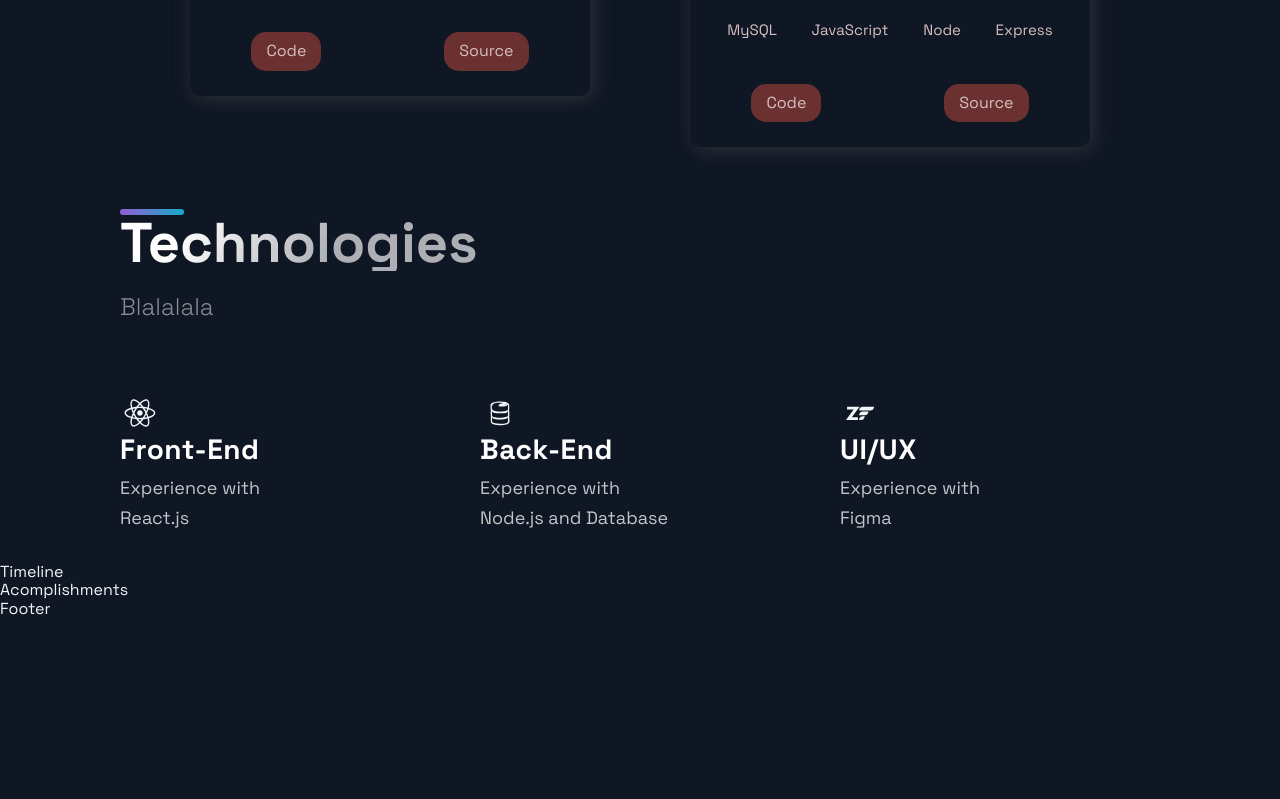
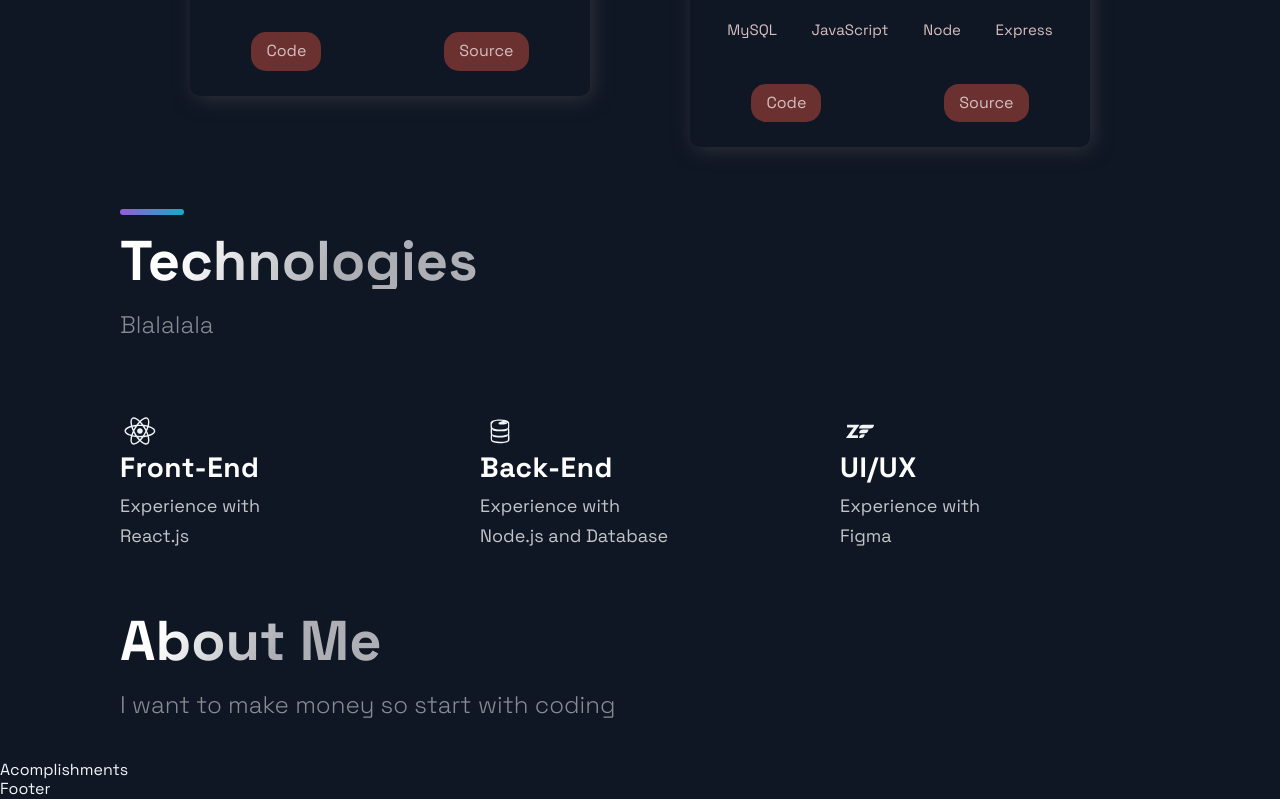
Before and after one commit to willyhuang18/Portfolio, a Next.js app: page / in a window 1280 px wide. Shown: the part 1923-2722 px from the top of the page. Before the commit the page ends 2542 px from the top, so only its background shows below. Built offline with nearby package versions, Linux system fonts and the light colour scheme.

Commit message:
adding About me section

```diff
--- a/src/components/Technologies/Technologies.js
+++ b/src/components/Technologies/Technologies.js
@@ -6,6 +6,7 @@ import { List, ListContainer, ListItem, ListParagraph, ListTitle } from './Techn
 const Technologies = () =>  (
   <Section id="tech">
     <SectionDivider />
+    <br />
     <SectionTitle>Technologies </SectionTitle>
     <SectionText>
     Blalalala
--- a/src/components/TimeLine/TimeLine.js
+++ b/src/components/TimeLine/TimeLine.js
@@ -7,22 +7,22 @@ import { TimeLineData } from '../../constants/constants';
 const TOTAL_CAROUSEL_COUNT = TimeLineData.length;
 
 const Timeline = () => {
-  // const [activeItem, setActiveItem] = useState(0);
-  // const carouselRef = useRef();
+  const [activeItem, setActiveItem] = useState(0);
+  const carouselRef = useRef();
 
   // const scroll = (node, left) => {
   //   return node.scrollTo({ left, behavior: 'smooth' });
   // }
 
-  // const handleClick = (e, i) => {
-  //   e.preventDefault();
+  const handleClick = (e, i) => {
+    e.preventDefault();
 
-  //   if (carouselRef.current) {
-  //     const scrollLeft = Math.floor(carouselRef.current.scrollWidth * 0.7 * (i / TimeLineData.length));
+    if (carouselRef.current) {
+      const scrollLeft = Math.floor(carouselRef.current.scrollWidth * 0.7 * (i / TimeLineData.length));
 
-  //     scroll(carouselRef.current, scrollLeft);
-  //   }
-  // }
+      scroll(carouselRef.current, scrollLeft);
+    }
+  }
 
   // const handleScroll = () => {
   //   if (carouselRef.current) {
@@ -43,9 +43,13 @@ const Timeline = () => {
   // }, []);
 
   return (
-    <div>
-      Timeline
-    </div>
+    <Section id='about'>
+    <SectionTitle>About Me</SectionTitle>
+    <SectionText>
+      I want to make money so start with coding
+    </SectionText>
+
+    </Section>
   );
 };
 
```
